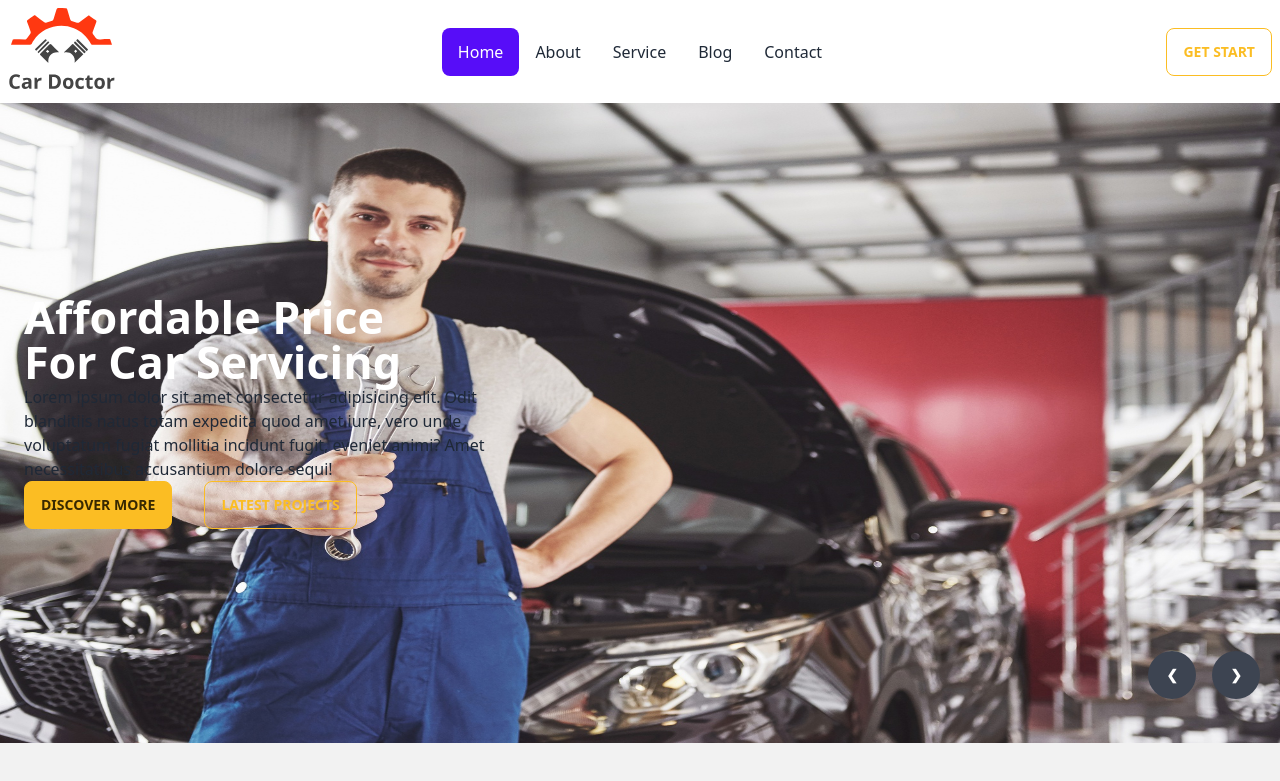
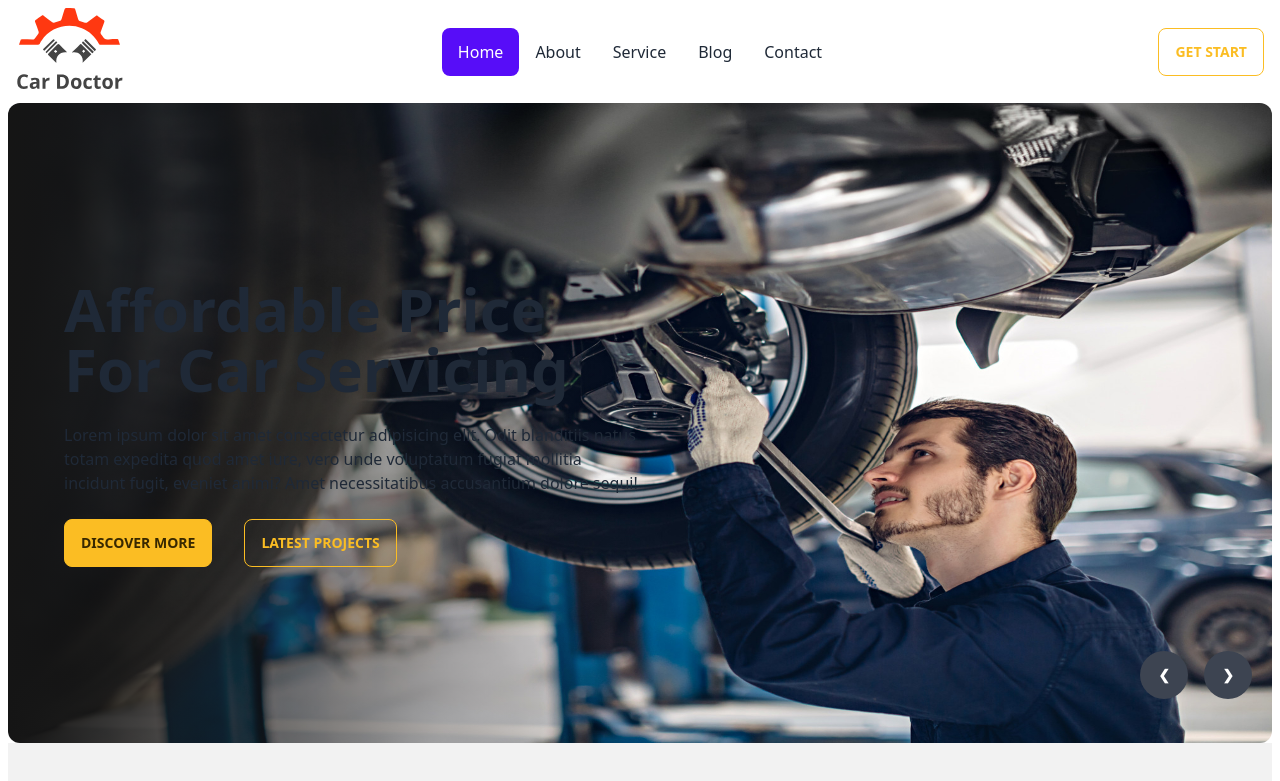
Before and after one commit to khalidhasan8880/car-doctor, a React (Vite) app: page / in a window 1280 px wide. Shown: the top 781 px of the page. Built offline with nearby package versions, Linux system fonts and the light colour scheme.

Commit message:
banner Carousel done

```diff
--- a/index.html
+++ b/index.html
@@ -7,7 +7,7 @@
     <title>Vite + React</title>
   </head>
   <body>
-    <div id="root"></div>
+    <div class="max-w-screen-xl px-2 mx-auto" id="root"></div>
     <script type="module" src="/src/main.jsx"></script>
   </body>
 </html>
--- a/src/Components/Carousel/Carousel.css
+++ b/src/Components/Carousel/Carousel.css
@@ -1,16 +1,16 @@
-.banner-title {
+/* .banner-title {
     font-style: normal;
     font-weight: 700;
-    font-size: 3.5vh;
-    font-size: 3.5vw;
+    font-size: 3.9vh;
+    font-size: 3.9vw;
     line-height: 3.5vh;
     line-height: 3.5vw;
     color: #FFFFFF;
 }
 
 @media only screen and (max-width: 600px) {
-
+   .banner-title
     p{
         font-size: small;
     }
-  }
+  } */
--- a/src/Components/Carousel/Carousel.jsx
+++ b/src/Components/Carousel/Carousel.jsx
@@ -1,3 +1,4 @@
+import bannerImg5 from '../../assets/images/banner/5.jpg'
 import bannerImg1 from '../../assets/images/banner/1.jpg'
 import bannerImg2 from '../../assets/images/banner/2.jpg'
 import bannerImg3 from '../../assets/images/banner/3.jpg'
@@ -5,13 +6,13 @@ import bannerImg4 from '../../assets/images/banner/4.jpg'
 import './Carousel.css'
 const Carousel = () => {
   return (
-    <div className="carousel w-full sm:h-[80vh]">
-      <div id="slide1" className="carousel-item relative w-full">
-        <img src={bannerImg1} className="w-full" />
-        <div className='absolute flex flex-col justify-center items-start left-6  sm:w-[500px] top-[30%]'>
-          <h1 className='text-5xl font-bold banner-title'>Affordable Price <br /> For Car Servicing</h1>
+    <div className="carousel w-full h-screen sm:h-[80vh] rounded-xl ">
+      <div id="slide1" className="carousel-item relative w-full ">
+        <img src={bannerImg5} className="w-full" />
+        <div className='absolute w-full flex flex-col justify-center space-y-6 sm:w-6/12 h-full top-0 bg-gradient-to-r from-[#151515] to-[#15151500] ps-1 sm:ps-14'>
+          <h1 className='text-[9vw] font-bold banner-title sm:text-6xl'>Affordable Price <br /> For Car Servicing</h1>
           <p>Lorem ipsum dolor sit amet consectetur adipisicing elit. Odit blanditiis natus totam expedita quod amet iure, vero unde voluptatum fugiat mollitia incidunt fugit, eveniet animi? Amet necessitatibus accusantium dolore sequi!</p>
-          <div className='flex gap-x-8'>
+          <div className='sm:flex gap-x-8 '>
             <button className="btn btn-warning inline">Discover More</button>
             <button className="btn btn-outline btn-warning inline">Latest Projects</button>
           </div>
@@ -23,11 +24,11 @@ const Carousel = () => {
       </div>
       <div id="slide2" className="carousel-item relative w-full">
         <img src={bannerImg2} className="w-full" />
-        <div className='absolute flex flex-col justify-center items-start left-6  sm:w-[500px] top-[30%]'>
-          <h1 className='text-5xl font-bold banner-title'>Affordable Price <br /> For Car Servicing</h1>
+        <div className='absolute w-full flex flex-col justify-center space-y-6 sm:w-6/12 h-full top-0 bg-gradient-to-r from-[#151515] to-[#15151500] ps-1 sm:ps-14'>
+          <h1 className='text-[9vw] font-bold banner-title sm:text-6xl'>Affordable Price <br /> For Car Servicing</h1>
           <p>Lorem ipsum dolor sit amet consectetur adipisicing elit. Odit blanditiis natus totam expedita quod amet iure, vero unde voluptatum fugiat mollitia incidunt fugit, eveniet animi? Amet necessitatibus accusantium dolore sequi!</p>
-          <div className='flex gap-x-8'>
-          <button className="btn btn-warning inline">Discover More</button>
+          <div className='sm:flex gap-x-8 '>
+            <button className="btn btn-warning inline">Discover More</button>
             <button className="btn btn-outline btn-warning inline">Latest Projects</button>
           </div>
         </div>
@@ -38,11 +39,11 @@ const Carousel = () => {
       </div>
       <div id="slide3" className="carousel-item relative w-full">
         <img src={bannerImg3} className="w-full" />
-        <div className='absolute flex flex-col justify-center items-start left-6  sm:w-[500px] top-[30%]'>
-          <h1 className='text-5xl font-bold banner-title'>Affordable Price <br /> For Car Servicing</h1>
+        <div className='absolute w-full flex flex-col justify-center space-y-6 sm:w-6/12 h-full top-0 bg-gradient-to-r from-[#151515] to-[#15151500] ps-1 sm:ps-14'>
+          <h1 className='text-[9vw] font-bold banner-title sm:text-6xl'>Affordable Price <br /> For Car Servicing</h1>
           <p>Lorem ipsum dolor sit amet consectetur adipisicing elit. Odit blanditiis natus totam expedita quod amet iure, vero unde voluptatum fugiat mollitia incidunt fugit, eveniet animi? Amet necessitatibus accusantium dolore sequi!</p>
-          <div className='flex gap-x-8'>
-          <button className="btn btn-warning inline">Discover More</button>
+          <div className='sm:flex gap-x-8 '>
+            <button className="btn btn-warning inline">Discover More</button>
             <button className="btn btn-outline btn-warning inline">Latest Projects</button>
           </div>
         </div>
@@ -53,11 +54,11 @@ const Carousel = () => {
       </div>
       <div id="slide4" className="carousel-item relative w-full">
         <img src={bannerImg4} className="w-full" />
-        <div className='absolute flex flex-col justify-center items-start left-6  sm:w-[500px] top-[30%]'>
-          <h1 className='text-5xl font-bold banner-title'>Affordable Price <br /> For Car Servicing</h1>
+        <div className='absolute w-full flex flex-col justify-center space-y-6 sm:w-6/12 h-full top-0 bg-gradient-to-r from-[#151515] to-[#15151500] ps-1 sm:ps-14'>
+          <h1 className='text-[9vw] font-bold banner-title sm:text-6xl'>Affordable Price <br /> For Car Servicing</h1>
           <p>Lorem ipsum dolor sit amet consectetur adipisicing elit. Odit blanditiis natus totam expedita quod amet iure, vero unde voluptatum fugiat mollitia incidunt fugit, eveniet animi? Amet necessitatibus accusantium dolore sequi!</p>
-          <div className='flex gap-x-8'>
-          <button className="btn btn-warning inline">Discover More</button>
+          <div className='sm:flex gap-x-8 '>
+            <button className="btn btn-warning inline">Discover More</button>
             <button className="btn btn-outline btn-warning inline">Latest Projects</button>
           </div>
         </div>
@@ -66,6 +67,21 @@ const Carousel = () => {
           <a href="#slide1" className=" hover:bg-red-500 border-none btn btn-circle">❯</a>
         </div>
       </div>
+      <div id="slide5" className="carousel-item relative w-full">
+        <img src={bannerImg1} className="w-full" />
+        <div className='absolute w-full flex flex-col justify-center space-y-6 sm:w-6/12 h-full top-0 bg-gradient-to-r from-[#151515] to-[#15151500] ps-1 sm:ps-14'>
+          <h1 className='text-[9vw] font-bold banner-title sm:text-6xl'>Affordable Price <br /> For Car Servicing</h1>
+          <p>Lorem ipsum dolor sit amet consectetur adipisicing elit. Odit blanditiis natus totam expedita quod amet iure, vero unde voluptatum fugiat mollitia incidunt fugit, eveniet animi? Amet necessitatibus accusantium dolore sequi!</p>
+          <div className='sm:flex gap-x-8 '>
+            <button className="btn btn-warning inline">Discover More</button>
+            <button className="btn btn-outline btn-warning inline">Latest Projects</button>
+          </div>
+        </div>
+        <div className="absolute flex gap-x-4 justify-between transform -translate-y-1/2  right-5 bottom-5">
+          <a href="#slide4" className=" hover:bg-red-500 border-none btn btn-circle">❮</a>
+          <a href="#slide1" className=" hover:bg-red-500 border-none btn btn-circle">❯</a>
+        </div>
+      </div>
     </div>
   );
 };
```
